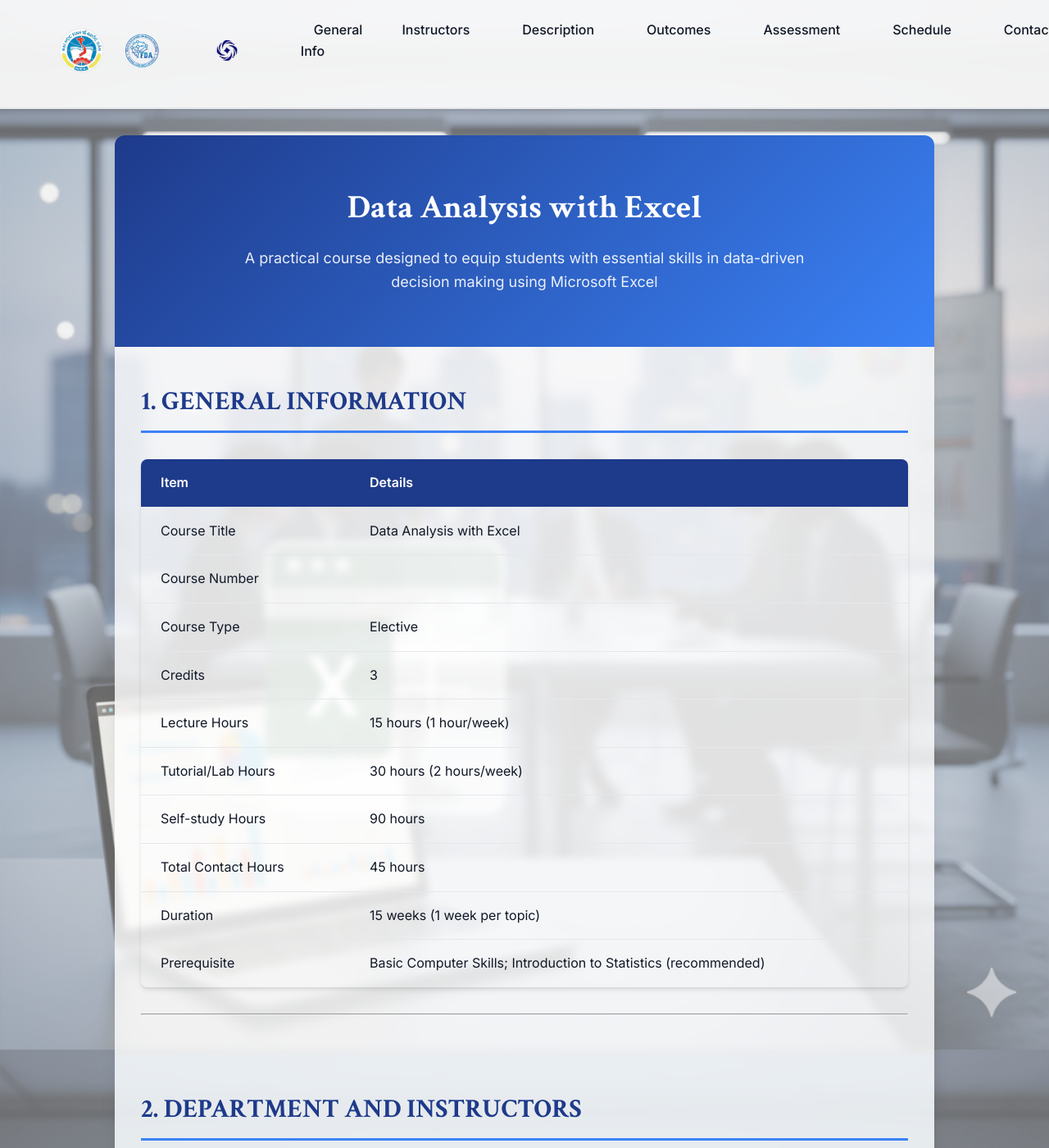
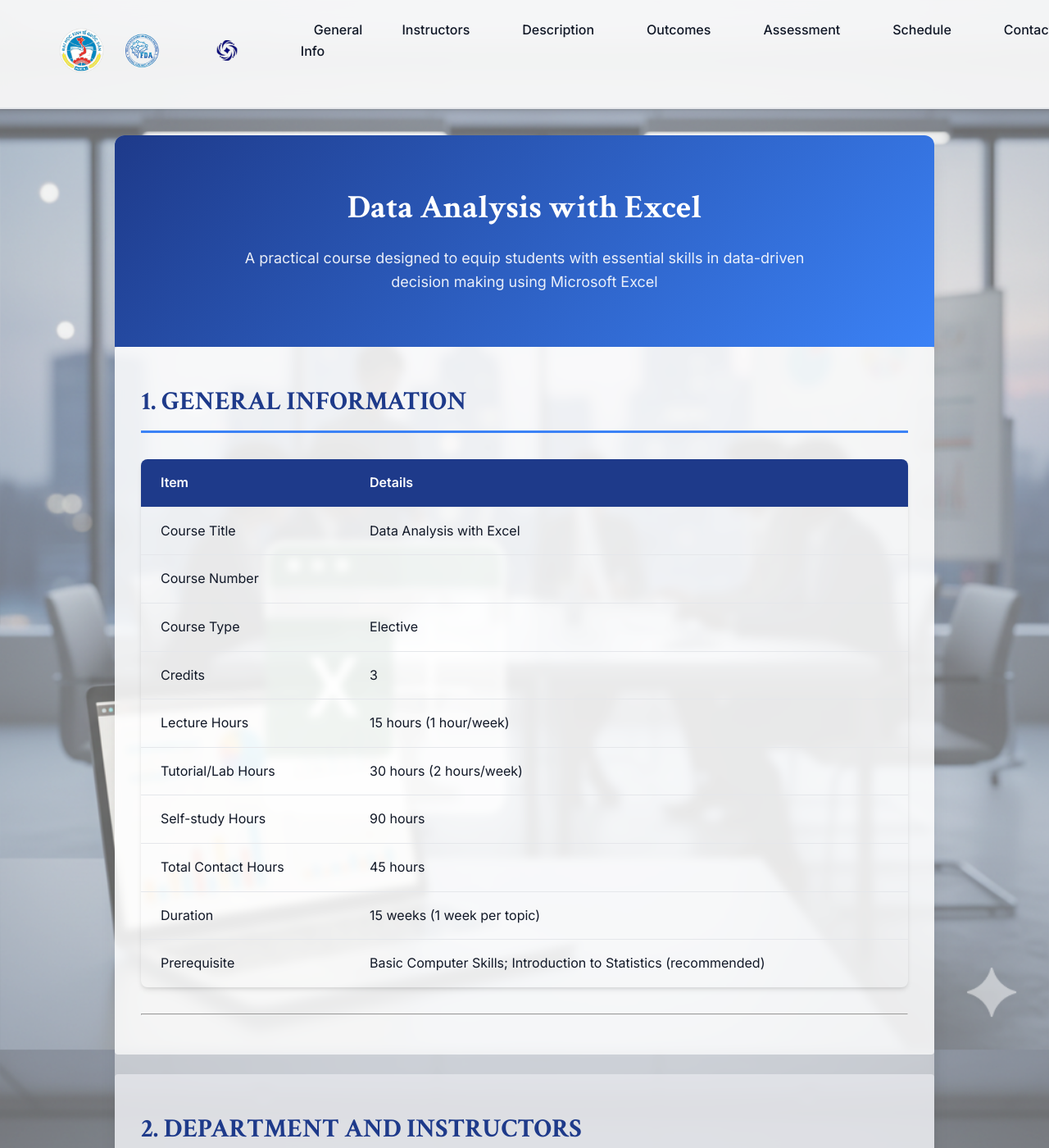
Before and after one commit to nghianguyen7171/excel_course, a Jekyll site: the page built from index.md, in a window 1280 px wide and 1400 px high. Shown: the whole window at 82% size. Built offline with Jekyll 4.4.1, drawn with Linux system fonts in a browser that asks for light colours.

Commit message:
Fix alternating section backgrounds using nth-of-type selector for better visibility

```diff
--- a/assets/css/main.scss
+++ b/assets/css/main.scss
@@ -378,34 +378,38 @@
     box-sizing: border-box;
 
     // Style sections within content with alternating backgrounds
-    > section {
+    section {
         margin-bottom: 0;
         overflow-x: hidden !important; // Prevent section overflow
         width: 100%;
         max-width: 100%;
         box-sizing: border-box;
         padding: $spacing-xl $spacing-lg;
+        border-radius: $radius-sm;
+        margin: $spacing-md 0;
 
-        // Alternate background colors - light and dark
-        &:nth-child(odd) {
-            background: rgba(255, 255, 255, 0.6);
+        // Alternate background colors - light and dark (more visible)
+        &:nth-of-type(odd) {
+            background: rgba(255, 255, 255, 0.7) !important;
         }
 
-        &:nth-child(even) {
-            background: rgba(241, 245, 249, 0.8);
+        &:nth-of-type(even) {
+            background: rgba(229, 231, 235, 0.8) !important;
         }
 
-        &:first-child {
+        &:first-of-type {
+            margin-top: 0;
             padding-top: $spacing-xl;
         }
 
-        &:last-child {
+        &:last-of-type {
             margin-bottom: 0;
             padding-bottom: $spacing-xl;
         }
 
         @media (max-width: $breakpoint-md) {
             padding: $spacing-lg $spacing-md;
+            margin: $spacing-sm 0;
         }
     }
 
@@ -425,26 +429,33 @@
     }
 }
 
-// Section Styles
-.section {
+// Section Styles (for any section element)
+section {
     margin-bottom: 0;
     padding: $spacing-xl $spacing-lg;
+    border-radius: $radius-sm;
+    margin: $spacing-md 0;
 
-    // Alternate background colors - light and dark
-    &:nth-child(odd) {
-        background: rgba(255, 255, 255, 0.6);
+    // Alternate background colors - light and dark (more visible)
+    &:nth-of-type(odd) {
+        background: rgba(255, 255, 255, 0.7) !important;
     }
 
-    &:nth-child(even) {
-        background: rgba(241, 245, 249, 0.8);
+    &:nth-of-type(even) {
+        background: rgba(229, 231, 235, 0.8) !important;
     }
 
-    &:last-child {
+    &:first-of-type {
+        margin-top: 0;
+    }
+
+    &:last-of-type {
         margin-bottom: 0;
     }
 
     @media (max-width: $breakpoint-md) {
         padding: $spacing-lg $spacing-md;
+        margin: $spacing-sm 0;
     }
 }
 
```
